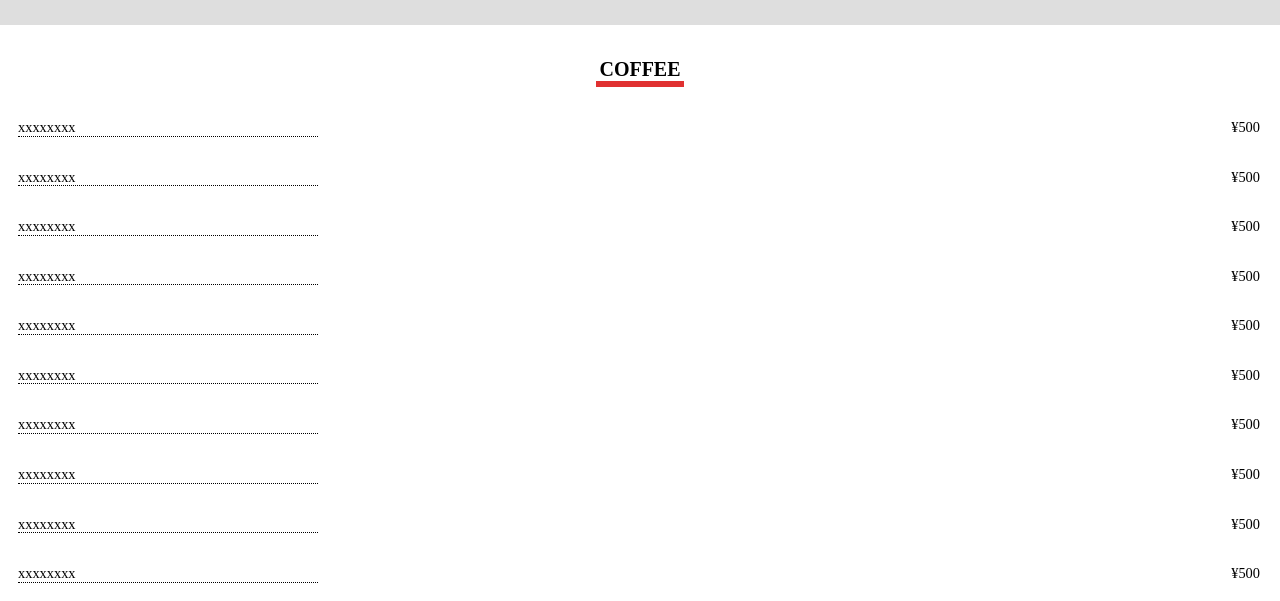
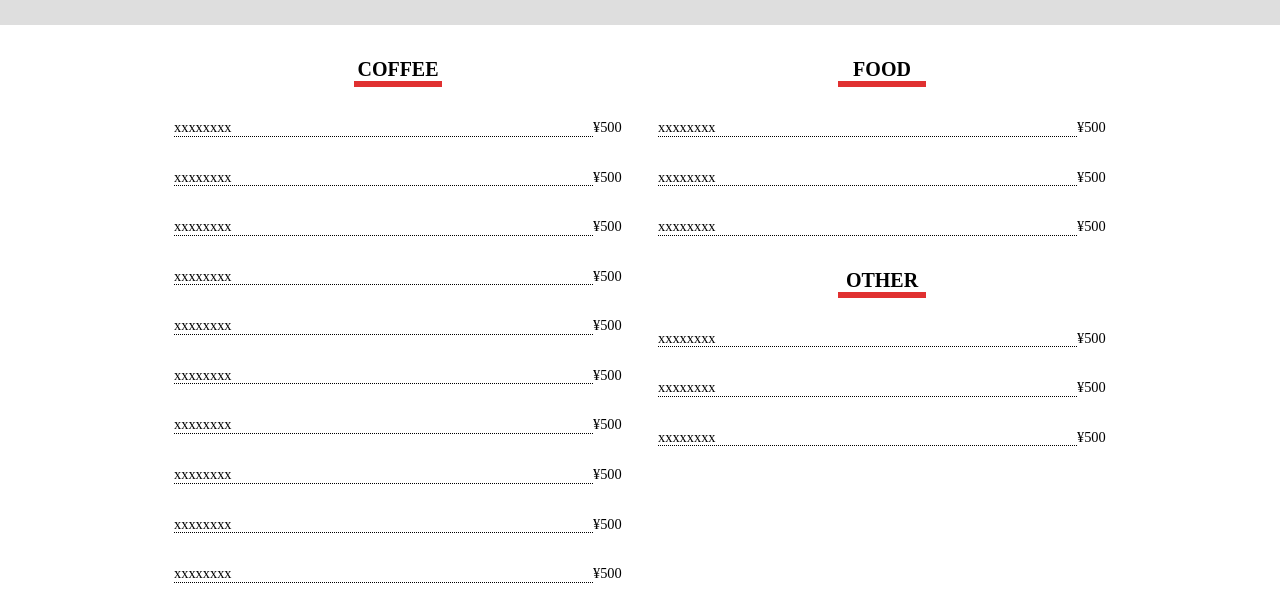
Before and after one commit to Kanno95/experiment, a website: page index.html in a window 1280 px wide. Shown: the part 679-1280 px from the top of the page. Drawn offline with Linux system fonts and the light colour scheme; some packages are replaced by stand-ins of ours.

Commit message:
レスポンシブ作成

```diff
--- a/index.html
+++ b/index.html
@@ -26,10 +26,11 @@
     <div class="main">
         <div class="main__inner">
             <div class="menu">
-                <div class="menu__wrapper">
                     <div class="menu__til">
                         <h2>MENU</h2>
                     </div>
+            <div class="menu__k">
+                <div class="menu__wrapper">
                     <div class="menu__heading">
                         <h3>COFFEE</h3>
                     </div>
@@ -171,6 +172,7 @@
                     </div>
                 </div>
             </div>
+            </div>
             <div class="about">
                 <div class="about__til">
                     <h2>ABOUT</h2>
--- a/src/scss/assets/css/style.scss
+++ b/src/scss/assets/css/style.scss
@@ -104,7 +104,7 @@ header {
     .menu__item {
         font-size: 1.44rem;
         border-bottom: dotted 1px #000000;
-        width: 300px;
+        width: 100%;
     }
     .menu__money {
         font-size: 1.44rem;
@@ -279,3 +279,13 @@ header {
 * JavaScript widget
 * ------------------------------------------------------------------------ */
 // JavaScript 関連モジュール
+@media (min-width: 1000px) {
+    .menu__k {
+        display: flex;
+        margin-left: 156px;
+        margin-right: 156px;
+        .menu__wrapper {
+            width: 50%;
+        }
+    }
+}
```
Also changed, not shown: dist/assets/css/style.css.
